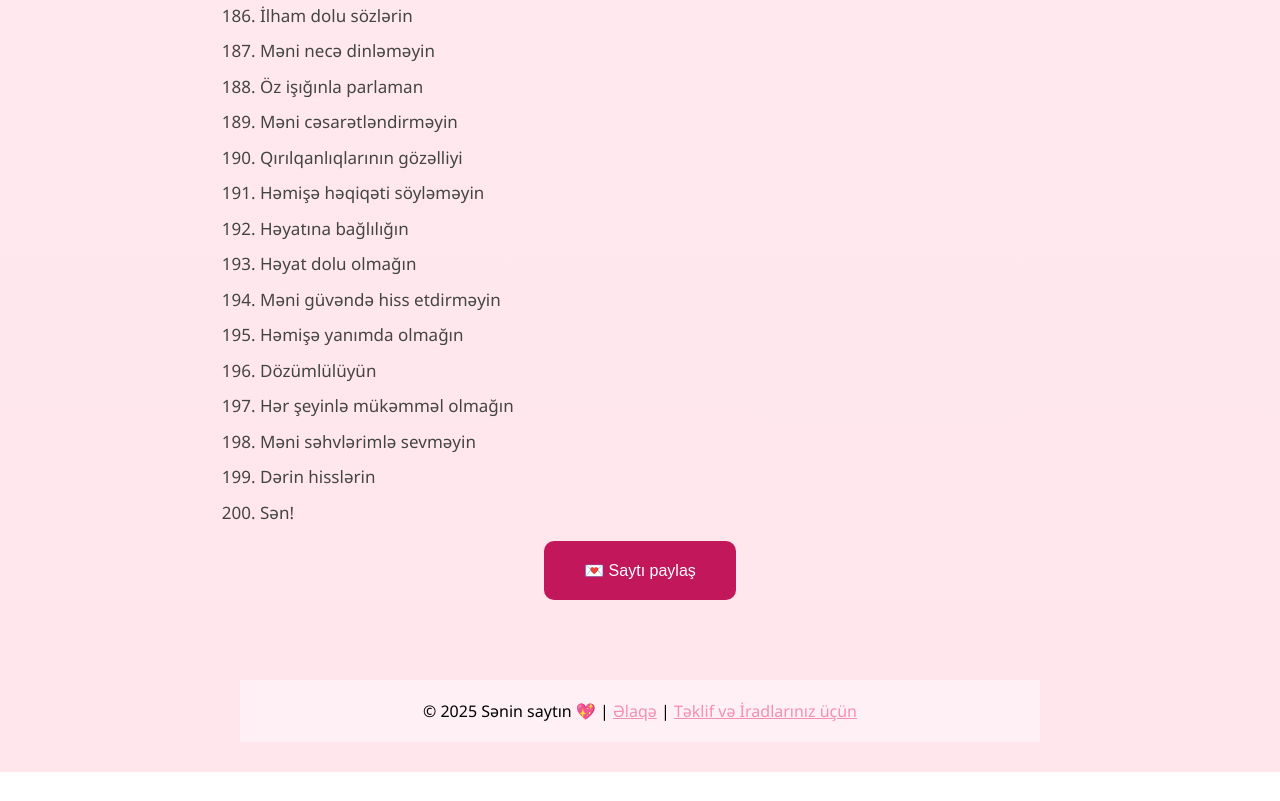
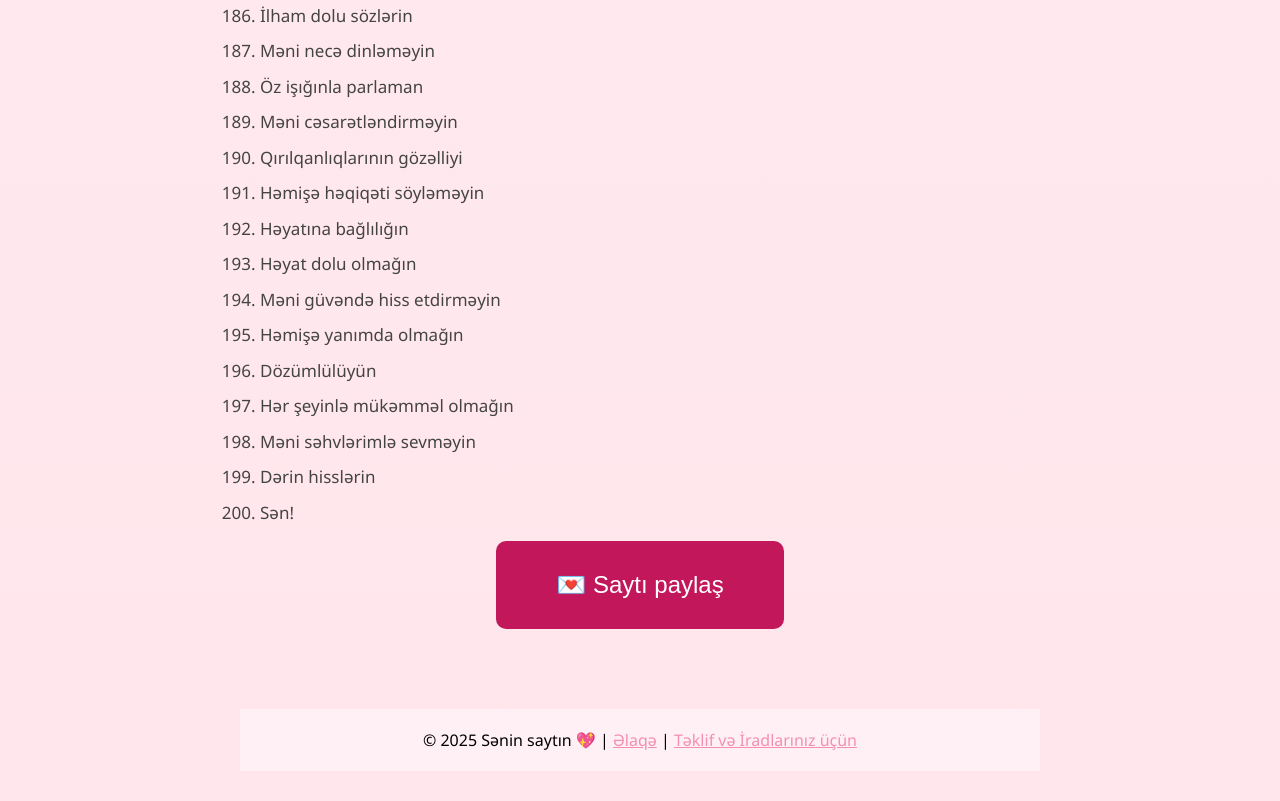
Before and after one commit to EricIsMyHero/seni-sevmeyimin-200-sebebi, a plain HTML site: page index.html in a window 1280 px wide. Shown: the part 6699-7500 px from the top of the page. Before the commit the page ends 7471 px from the top, so only its background shows below. Drawn offline with Linux system fonts and the light colour scheme.

Commit message:
Update styles.css

```diff
--- a/styles.css
+++ b/styles.css
@@ -23,12 +23,12 @@ h1 {
 }
 
 .share-button button {
-  padding: 20px 40px;
+  padding: 30px 60px;
   background-color: #c2185b;
   color: white;
   border: none;
   border-radius: 10px;
-  font-size: 16px;
+  font-size: 24px;
   cursor: pointer;
   transition: 0.3s;
   position: relative;
```
